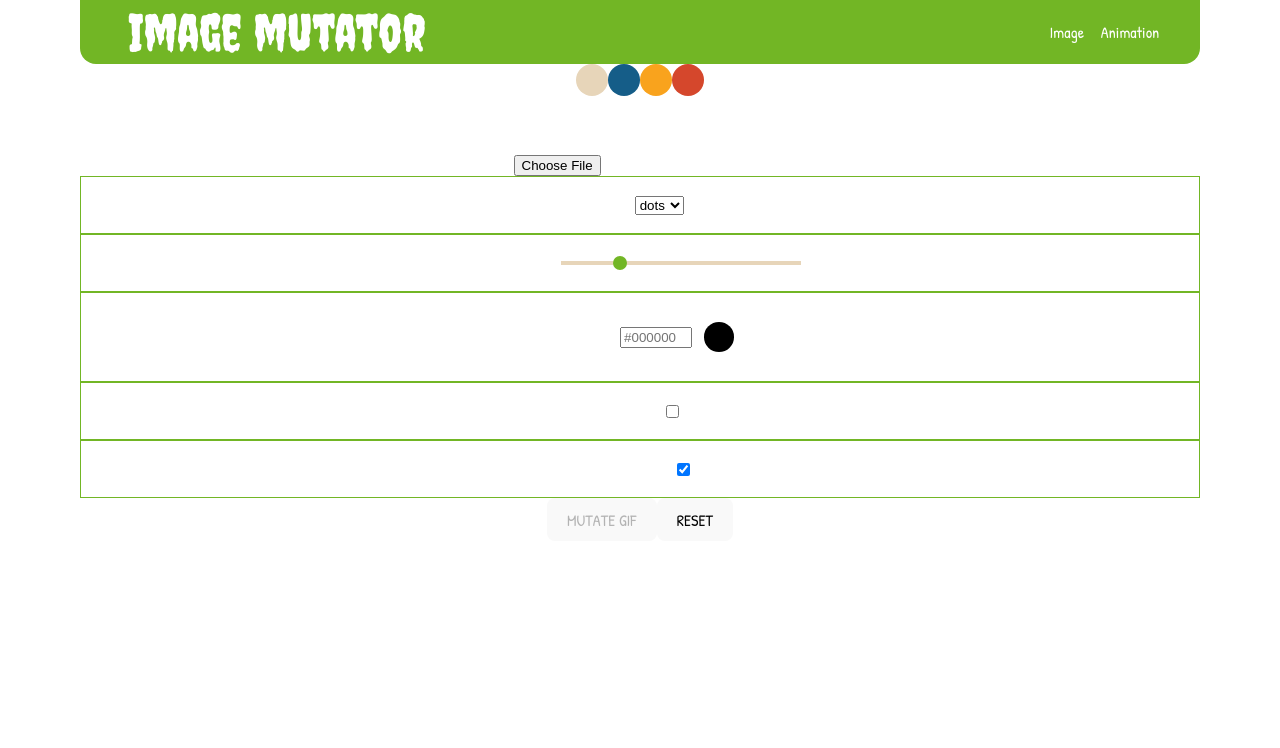
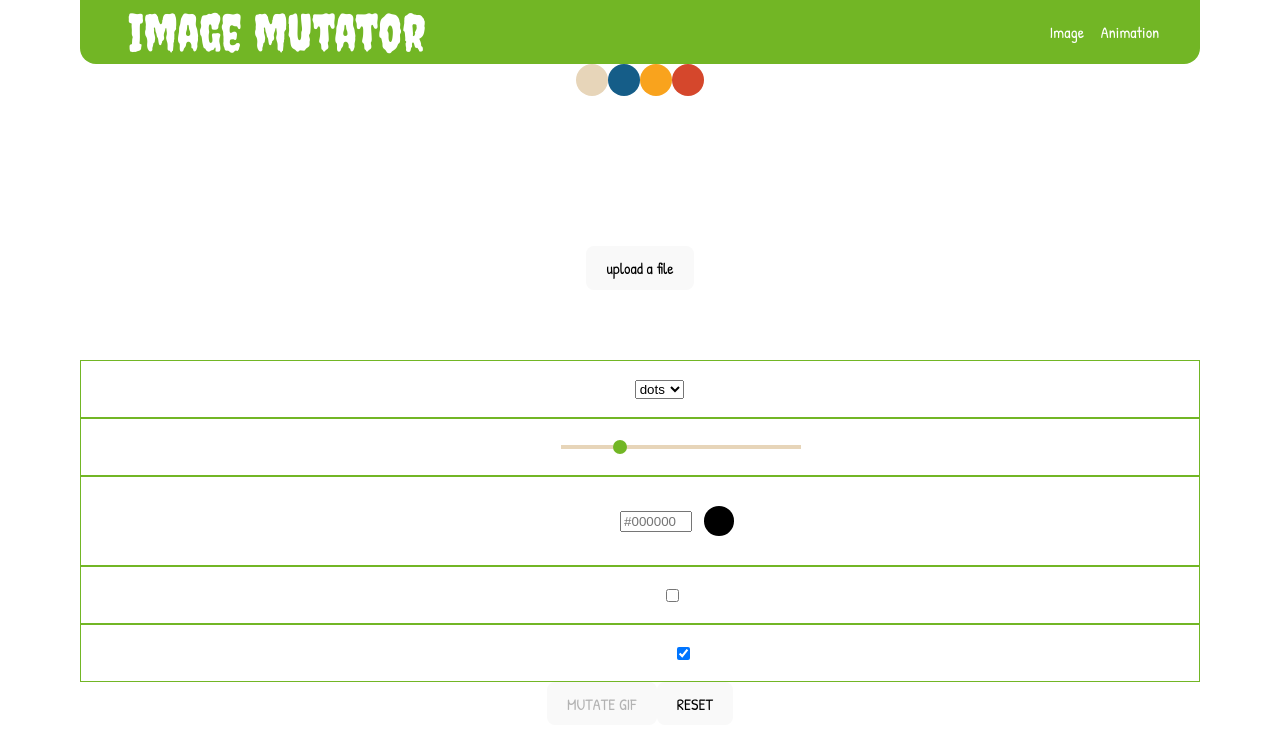
Before and after one commit to FabricioJRepetto/Image-Mutator, a React (Vite) app: page /animation in a window 1280 px wide. Shown: the top 748 px of the page. Built offline with nearby package versions, Linux system fonts and the light colour scheme.

Commit message:
drag and drop file

```diff
--- a/src/App.css
+++ b/src/App.css
@@ -161,3 +161,24 @@
     font-size: larger;
     background-color: #e7d5b9;
 }
+
+input[type=file] {
+    display: none;
+}
+
+.droparea {
+    display: flex;
+    flex-direction: column;
+    align-items: center;
+    justify-content: center;
+    border: 4px dashed white;
+    border-radius: 1rem;
+    height: 12rem;
+    width: 20rem;
+    margin: 2rem auto;
+    transition: background-color ease .5s;
+}
+
+.draging {
+    background-color: rgba(231, 213, 185, 0.15);
+}
--- a/src/App.tsx
+++ b/src/App.tsx
@@ -4,18 +4,19 @@ import Image from './components/Image';
 import Animation from './components/Animation';
 import Home from './components/Home';
 import './App.css'
+import { useState } from 'react';
 
 function App() {
+    const [file, setFile] = useState<FileList | null>(null)
 
     return (
         <div className="App">
             <Routes>
                 <Route path='/' element={<Main />}>
-                    <Route index element={<Home />} />
-                    <Route path="image" element={<Image />} />
-                    <Route path="animation" element={<Animation />} />
+                    <Route index element={<Home load={setFile} />} />
+                    <Route path="image" element={<Image file={file} load={setFile} />} />
+                    <Route path="animation" element={<Animation file={file} load={setFile} />} />
                 </Route>
-
             </Routes>
         </div>
     )
--- a/src/components/Animation.tsx
+++ b/src/components/Animation.tsx
@@ -1,21 +1,28 @@
-import { useRef, useState } from 'react'
+import { useEffect, useRef, useState } from 'react'
 import { scanner } from '../mutator/scanner'
 import { printer } from '../mutator/printer'
 import { encoder } from '../mutator/encode'
 import { decoder } from '../mutator/decode'
 import { finalSteps } from '../mutator/utils'
-import { options } from '../types'
+import { mainComps, options } from '../types'
 import OptionsPanel from './OptionsPanel'
+import DragDrop from './DragDrop'
 
-const Animation = (): JSX.Element => {
+const Animation = ({ file, load }: mainComps): JSX.Element => {
     const canvas = useRef<HTMLCanvasElement>(null)
     const dlbutton = useRef<HTMLAnchorElement>(null)
     const fileinput = useRef<HTMLInputElement>(null)
 
     const [gifFile, setGifFile] = useState<File | null>()
+    const [ogpreview, setOgpreview] = useState<string | null>(null)
     const [gifpreview, setGifpreview] = useState<string | null>(null)
 
-    const [loading, setLoading] = useState<boolean>(false)
+    useEffect(() => {
+        if (file && file[0]) {
+            loadGif(file)
+            load(null)
+        }
+    }, [])
 
     const [options, setOptions] = useState<options>({
         imgData: null,
@@ -35,6 +42,9 @@ const Animation = (): JSX.Element => {
         if (files && files[0]) {
             const file = files[0]
             setGifFile(() => file)
+
+            const preview = URL.createObjectURL(file)
+            preview && setOgpreview(() => preview)
         }
     }
 
@@ -98,7 +108,7 @@ const Animation = (): JSX.Element => {
 
             //? 7: set preview and download button
             if (buffer) {
-                const preview = finalSteps(buffer, gifFile.name, { type: 'image/gif' }, dlbutton.current)
+                const preview = finalSteps(buffer, gifFile.name + '_mutated', { type: 'image/gif' }, dlbutton.current)
                 preview && setGifpreview(() => preview)
             }
 
@@ -134,16 +144,19 @@ const Animation = (): JSX.Element => {
         <div>
             <canvas ref={canvas} className='canvas' style={{ display: 'none' }}></canvas>
 
+            <div style={(ogpreview && !gifpreview) ? {} : { display: 'none' }}>
+                {(ogpreview && !gifpreview) && <img src={ogpreview} style={{ pointerEvents: 'none' }} />}
+            </div>
+
             <div style={gifpreview ? {} : { display: 'none' }}>
                 {gifpreview && <img src={gifpreview} style={{ pointerEvents: 'none' }} />}
                 <br />
                 <a ref={dlbutton} href=''>download</a>
             </div>
 
-            <div>
-                <p>Gif</p>
-                <input ref={fileinput} type="file" id='fileinput' onChange={(e) => loadGif(e.target.files)}></input>
-            </div>
+            {(!ogpreview && !gifpreview) && <DragDrop input={fileinput.current} load={loadGif} />}
+
+            <input ref={fileinput} type="file" id='fileinput' accept='image/gif' onChange={(e) => loadGif(e.target.files)}></input>
 
             <OptionsPanel options={options} setOptions={setOptions} GIF />
 
--- /dev/null
+++ b/src/components/DragDrop.tsx
@@ -0,0 +1,48 @@
+import React, { useState } from 'react'
+
+interface dragdrop {
+    input: HTMLInputElement | null,
+    load: (files: FileList | null) => void
+}
+
+const DragDrop = ({ input, load }: dragdrop): JSX.Element => {
+    const [dragActive, setDragActive] = useState(false);
+
+    // handle drags to change background
+    const handleDrag = (e: any) => {
+        e.preventDefault();
+        e.stopPropagation();
+        if (e.type === "dragenter" || e.type === "dragover") {
+            setDragActive(true);
+        } else if (e.type === "dragleave") {
+            setDragActive(false);
+        }
+    };
+
+    const dropHandler = (e: React.DragEvent<HTMLDivElement>): void => {
+        e.preventDefault();
+        e.stopPropagation();
+        setDragActive(false);
+
+        if (e.dataTransfer.files && e.dataTransfer.files[0]) {
+            load(e.dataTransfer.files);
+        }
+    }
+
+    const handleButton = (): void => {
+        input && input.click()
+    }
+
+    return (
+        <form onSubmit={e => e.preventDefault()}>
+            <div className={`droparea ${dragActive ? 'draging' : ''}`} onDragEnter={handleDrag} onDragLeave={handleDrag} onDragOver={handleDrag} onDrop={dropHandler}>
+                <p>Drag & Drop<br />
+                    or
+                </p>
+                <button onClick={handleButton}>upload a file</button>
+            </div>
+        </form>
+    )
+}
+
+export default DragDrop
--- a/src/components/Home.tsx
+++ b/src/components/Home.tsx
@@ -1,16 +1,37 @@
 import { useNavigate } from 'react-router-dom'
+import DragDrop from './DragDrop'
+import { useRef } from 'react'
+import { mainComps } from '../types'
 
-const Home = () => {
+const Home = ({ load }: mainComps): JSX.Element => {
     const navigate = useNavigate()
+    const fileinput = useRef<HTMLInputElement | null>(null)
+
+    const loadfile = (files: FileList | null): void => {
+        if (files && files[0]) {
+            load(files)
+            const file = files[0]
+
+            if (file.type === 'image/gif') {
+                navigate('/animation')
+            } else if (file.type === 'image/jpeg' ||
+                file.type === 'image/png' ||
+                file.type === 'image/webp') {
+                navigate('/image')
+            }
+        }
+    }
 
     return (
         <div>
             <p>
                 Image Mutator transforms your images or Gifs to an stilyzed version. For now, you can choose between ascii or dots for the final effect.
             </p>
+            <input type='file' ref={fileinput} accept="image/jpeg, image/png, image/webp, image/gif" multiple={false} onChange={(e) => loadfile(e.target.files)}></input>
             <br />
             <button onClick={() => navigate('/image')}>Image</button>
             <button onClick={() => navigate('/animation')}>Gif</button>
+            <DragDrop input={fileinput.current} load={loadfile} />
         </div>
     )
 }
--- a/src/components/Image.tsx
+++ b/src/components/Image.tsx
@@ -1,15 +1,14 @@
-import { useRef, useState } from 'react'
+import { useEffect, useRef, useState } from 'react'
 import { scanner } from '../mutator/scanner'
 import { printer } from '../mutator/printer'
+import { mainComps, options } from '../types'
+import OptionsPanel from './OptionsPanel'
+import DragDrop from './DragDrop'
 import '../App.css'
-import { options } from '../types'
-import OptionsPanel from './OptionsPanel'
 
-const Image = (): JSX.Element => {
+const Image = ({ file, load }: mainComps): JSX.Element => {
     const canvas = useRef<HTMLCanvasElement>(null)
     const fileinput = useRef<HTMLInputElement>(null)
-
-    const [loading, setLoading] = useState<boolean>(false)
 
     const [options, setOptions] = useState<options>({
         imgData: null,
@@ -25,12 +24,24 @@ const Image = (): JSX.Element => {
         brighter: false
     })
 
+    useEffect(() => {
+        if (file && file[0]) {
+            loadImage(file)
+            load(null)
+        }
+    }, [])
+
     const loadImage = (files: FileList | null): void => {
         if (files && files[0]) {
             const file = files[0]
-            // const img = new Image()
+
+            if (file.type !== 'image/jpeg' &&
+                file.type !== 'image/png' &&
+                file.type !== 'image/webp') {
+                return
+            }
+
             const img = document.createElement('img')
-
             img.src = URL.createObjectURL(file)
 
             img.onload = () => {
@@ -58,8 +69,6 @@ const Image = (): JSX.Element => {
     }
 
     const mutate = async (): Promise<void> => {
-        setLoading(true)
-
         if (!options.imgData || !canvas.current) return
         const cntx = canvas.current.getContext('2d')
 
@@ -92,8 +101,6 @@ const Image = (): JSX.Element => {
                 })))
             }
         }
-
-        setLoading(false)
     }
 
     const reset = (): void => {
@@ -124,10 +131,9 @@ const Image = (): JSX.Element => {
         <div>
             <canvas ref={canvas} className='canvas' style={options.imgData ? {} : { display: 'none' }}></canvas>
 
-            <div>
-                <p>Imagen</p>
-                <input ref={fileinput} type="file" id='fileinput' onChange={(e) => loadImage(e.target.files)}></input>
-            </div>
+            {!options.imgData && <DragDrop input={fileinput.current} load={loadImage} />}
+
+            <input ref={fileinput} type="file" accept="image/jpeg, image/png, image/webp" multiple={false} id='fileinput' onChange={(e) => loadImage(e.target.files)}></input>
 
             <OptionsPanel options={options} setOptions={setOptions} />
 
```
Also changed, not shown: src/types.ts (+4 -67 lines).
